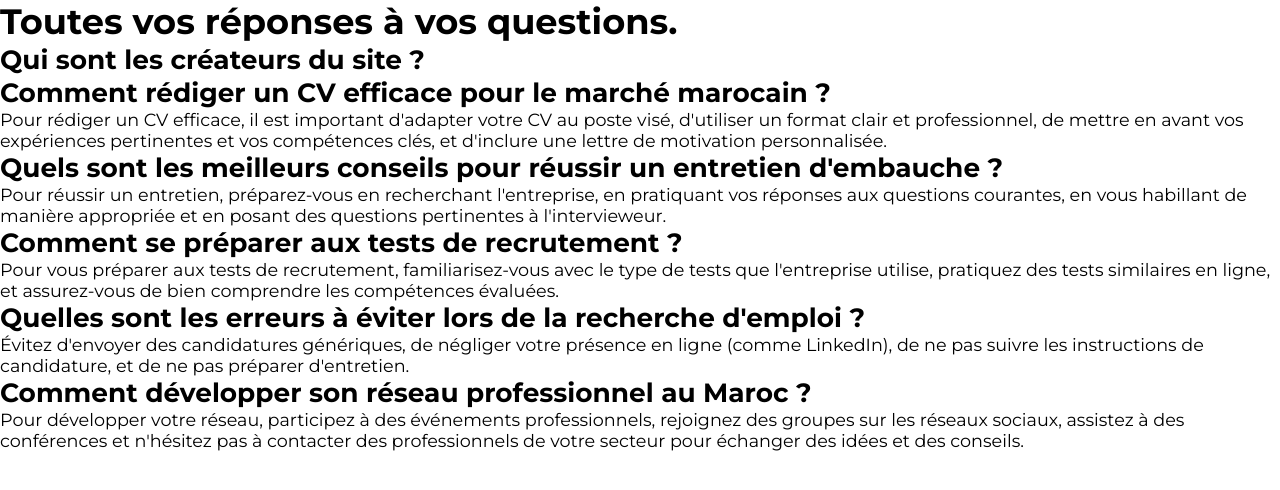
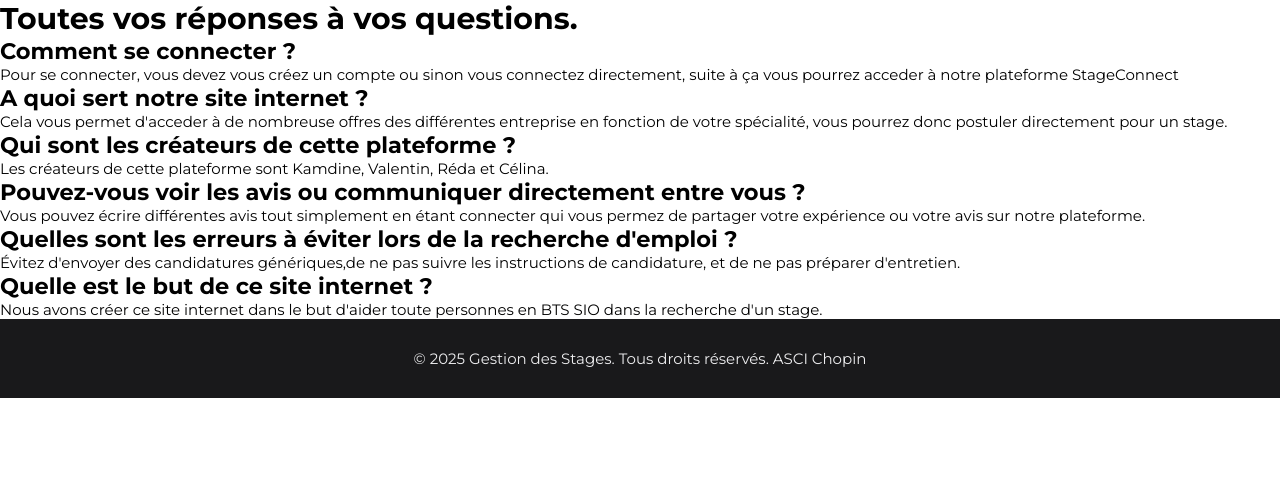
Before and after one commit to masdonte/StageConnect, a PHP site: page /faq.php in a window 1280 px wide. Shown: the part 60-550 px from the top of the page. Run offline with PHP 8.4, Linux system fonts and the light colour scheme.

Commit message:
[FIX] FAQ QUESTIONS

```diff
--- a/pages/faq.php
+++ b/pages/faq.php
@@ -11,7 +11,7 @@ include "../include/header.php";
 </head>
 <!--=============== CSS ===============-->
 <link rel="stylesheet" href="/STAGE-SIO1/css/index.css">
-<link rel="stylesheet" href=../css/faq.css">
+<link rel="stylesheet" href="../css/faq.css">
 
 
 <body>
@@ -19,34 +19,29 @@ include "../include/header.php";
 
         <h1 class="titre">Toutes vos réponses à vos questions.</h1>
 
-        <h2>Qui sont les créateurs du site ?</h2>
+        <h2>Comment se connecter ? </h2>
+        <p>Pour se connecter, vous devez vous créez un compte ou sinon vous connectez directement, suite à ça vous pourrez acceder à notre plateforme StageConnect</p>
 
-        <h2>Comment rédiger un CV efficace pour le marché marocain ?</h2>
-        <p>Pour rédiger un CV efficace, il est important d'adapter votre CV au poste visé, d'utiliser un format clair et
-            professionnel, de mettre en avant vos expériences pertinentes et vos compétences clés, et d'inclure une
-            lettre de motivation personnalisée.</p>
+        <h2>A quoi sert notre site internet ? </h2>
+        <p>Cela vous permet d'acceder à de nombreuse offres des différentes entreprise en fonction de votre spécialité, vous pourrez donc postuler directement pour un stage.</p>
 
-        <h2>Quels sont les meilleurs conseils pour réussir un entretien d'embauche ?</h2>
-        <p>Pour réussir un entretien, préparez-vous en recherchant l'entreprise, en pratiquant vos réponses aux
-            questions courantes, en vous habillant de manière appropriée et en posant des questions pertinentes à
-            l'intervieweur.</p>
+        <h2>Qui sont les créateurs de cette plateforme ?</h2>
+        <p>Les créateurs de cette plateforme sont Kamdine, Valentin, Réda et Célina.</p>
 
-        <h2>Comment se préparer aux tests de recrutement ?</h2>
-        <p>Pour vous préparer aux tests de recrutement, familiarisez-vous avec le type de tests que l'entreprise
-            utilise, pratiquez des tests similaires en ligne, et assurez-vous de bien comprendre les compétences
-            évaluées.</p>
+        <h2>Pouvez-vous voir les avis ou communiquer directement entre vous ?</h2>
+        <p>Vous pouvez écrire différentes avis tout simplement en étant connecter qui vous permez de partager votre expérience ou votre avis sur notre plateforme.</p>
 
         <h2>Quelles sont les erreurs à éviter lors de la recherche d'emploi ?</h2>
-        <p>Évitez d'envoyer des candidatures génériques, de négliger votre présence en ligne (comme LinkedIn), de ne pas
+        <p>Évitez d'envoyer des candidatures génériques,de ne pas
             suivre les instructions de candidature, et de ne pas préparer d'entretien.</p>
 
-        <h2>Comment développer son réseau professionnel au Maroc ?</h2>
-        <p>Pour développer votre réseau, participez à des événements professionnels, rejoignez des groupes sur les
-            réseaux sociaux, assistez à des conférences et n'hésitez pas à contacter des professionnels de votre secteur
-            pour échanger des idées et des conseils.</p>
+        <h2>Quelle est le but de ce site internet ?</h2>
+        <p>Nous avons créer ce site internet dans le but d'aider toute personnes en BTS SIO dans la recherche d'un stage.</p>
     </div>
 
 
 </body>
-
+<footer>
+  <p>&copy; 2025 Gestion des Stages. Tous droits réservés. ASCI Chopin</p>
+</footer>
 </html>
```
